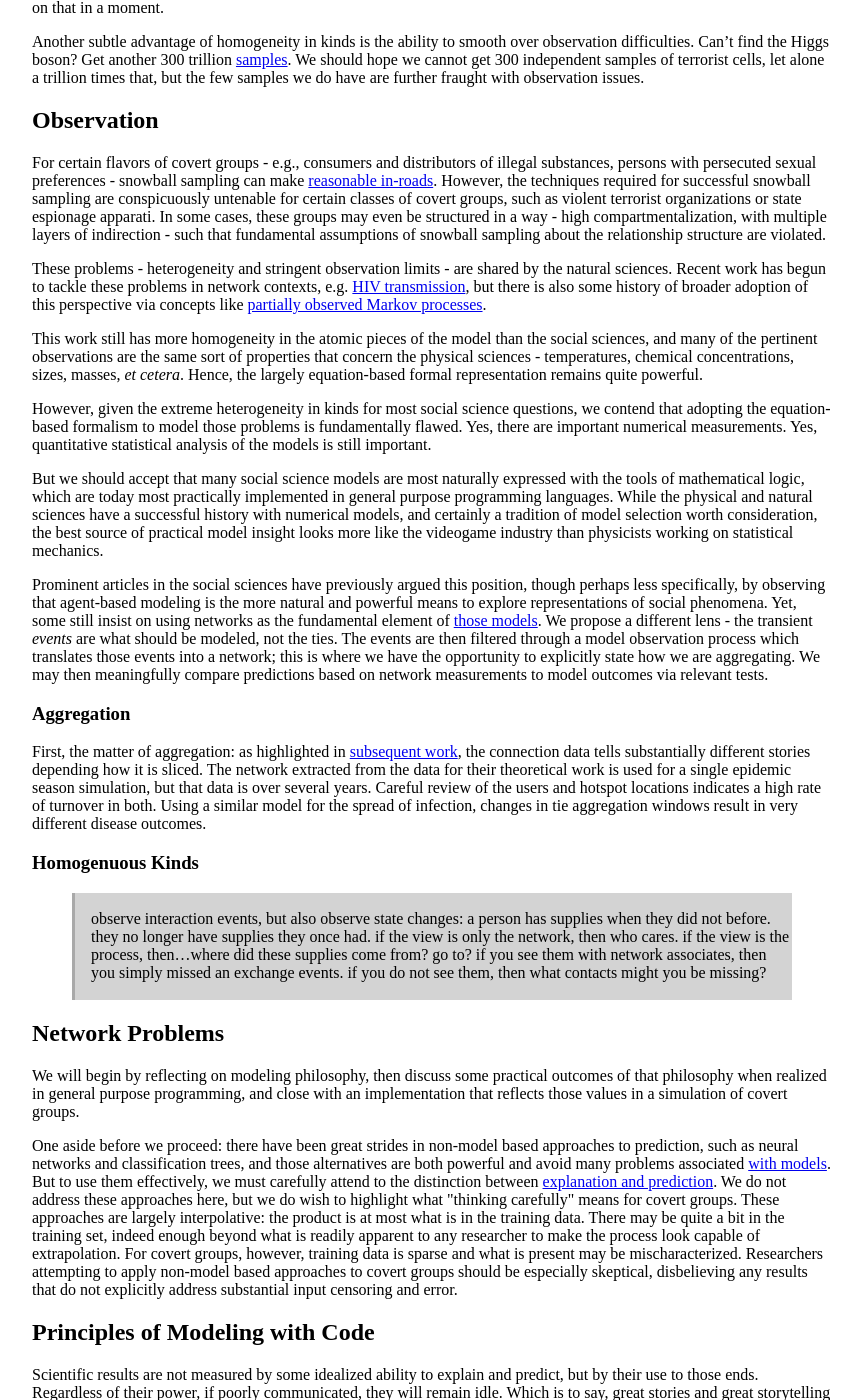
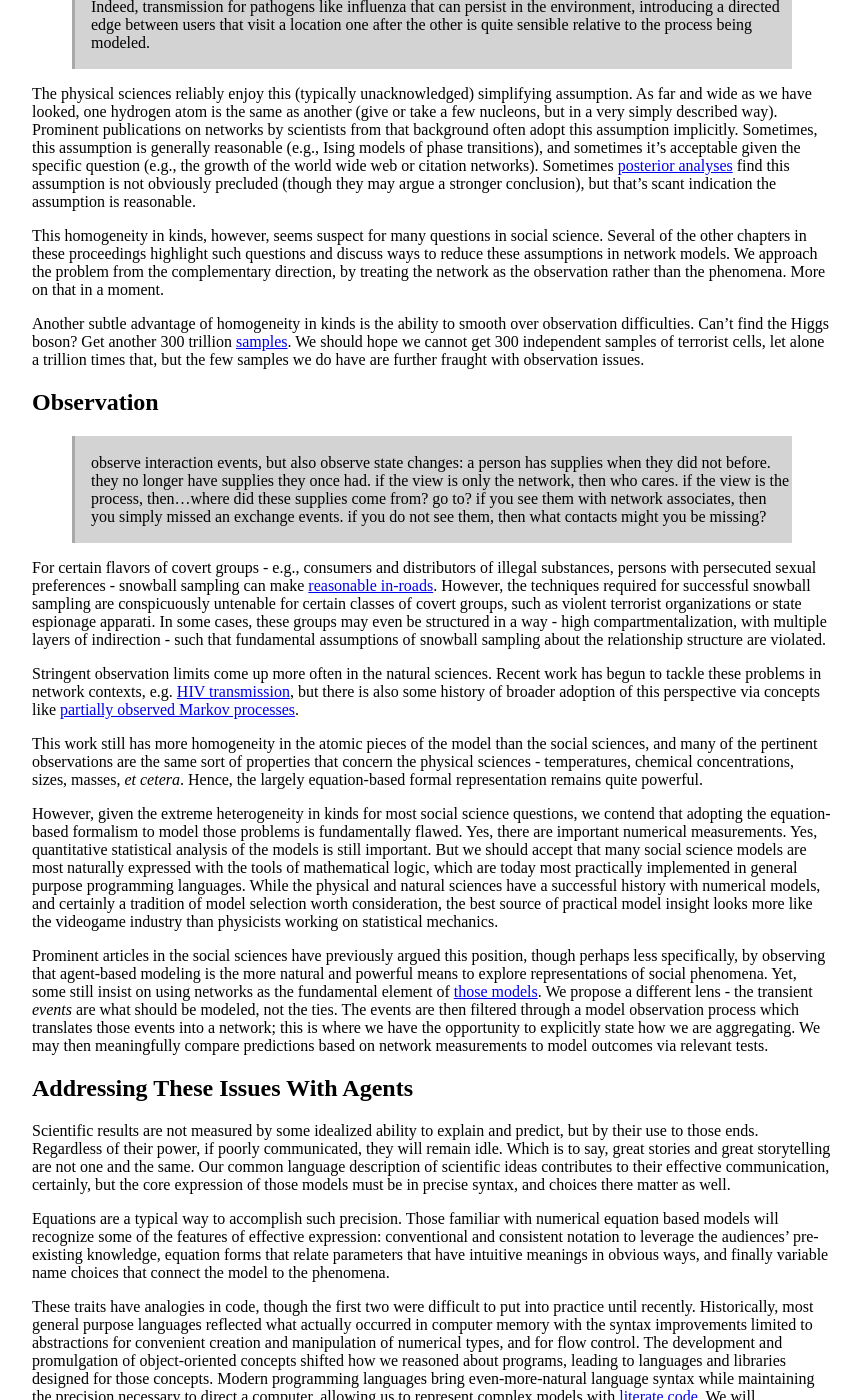
Before and after one commit to pearsonca/scala-commsim, a Jekyll site: the page built from index.md, in a window 1280 px wide and 1400 px high, scrolled down 2667 px. Shown: the whole window, without its empty margins (208-1069 px from the left). Built offline with Jekyll 4.4.1, drawn with Linux system fonts in a browser that asks for light colours; formulas are drawn with MathJax 3; some of the changed text lies outside the part shown.

Commit message:
re-arranging

```diff
--- a/index.md
+++ b/index.md
@@ -108,6 +111,24 @@
 
 Critically, these assumptions are suspect when trying to use network analyses
 to find covert groups, also know as the *dark network detection problem*.
+
+The issues with these assumptions can be mitigated by adding complexity to
+traditional equation- and network-based models.  However, we argue that a more
+practical solution looks like modeling using general purpose programming
+languages and the structures those languages enable.  Strictly speaking, these
+are still mathematical models (based on the equations of mathematical logic rather
+than numerical equations), but that position is confusingly pedantic given
+that many of the mathematical power tools are provably unavailable (general
+proofs, most notably).  This approach is not new; it is essentially advocating
+for agent-based modeling.  We offer some novel thoughts on how to proceed in a reuse-able,
+replicable fashion, and discard some past emphasis on embedding those agents in
+a network.
+
+We discuss how traditional equation-based modeling practices can be preserved
+moving into the general purpose programming setting, as well as what new sort of
+practices should be adopted.
+
+We close with a demonstration of *dark network detection* on the Montreal data.
 
 ##Homogeniety
 
@@ -191,6 +212,13 @@
 
 ##Observation
 
+> observe interaction events, but also observe state changes: a person has supplies
+when they did not before.  they no longer have supplies they once had.  if the view
+is only the network, then who cares.  if the view is the process, then...where did
+these supplies come from?  go to?  if you see them with network associates, then
+you simply missed an exchange events.  if you do not see them, then what contacts
+might you be missing?
+
 For certain flavors of covert groups - e.g., consumers and distributors of
 illegal substances, persons with persecuted sexual preferences - snowball
 sampling can make [reasonable in-roads][biernacki1981snowball].  However, the
@@ -201,8 +229,7 @@
 that fundamental assumptions of snowball sampling about the relationship
 structure are violated.
 
-These problems - heterogeneity and stringent observation limits - are shared
-by the natural sciences.  Recent work has begun to tackle these problems in
+Stringent observation limits come up more often in the natural sciences.  Recent work has begun to tackle these problems in
 network contexts, e.g. [HIV transmission][volz2013inferring], but there is also
 some history of broader adoption of this perspective via concepts like
 [partially observed Markov processes][Ionides05122006].
@@ -217,9 +244,7 @@
 questions, we contend that adopting the equation-based formalism to model those
 problems is fundamentally flawed.  Yes, there are important numerical
 measurements.  Yes, quantitative statistical analysis of the models is still
-important.
-
-But we should accept that many social science models are most naturally expressed
+important.  But we should accept that many social science models are most naturally expressed
 with the tools of mathematical logic, which are today most practically
 implemented in general purpose programming languages.  While the physical
 and natural sciences have a successful history with numerical models, and
@@ -238,49 +263,7 @@
 are aggregating.  We may then meaningfully compare predictions based on network
 measurements to model outcomes via relevant tests.
 
-###Aggregation
-
-First, the matter of aggregation: as highlighted in [subsequent work][epidemics4], the
-connection data tells substantially different stories depending how it is
-sliced.  The network extracted from the data for their theoretical work is
-used for a single epidemic season simulation, but that data is over several years.
-Careful review of the users and hotspot locations indicates a high rate of
-turnover in both.  Using a similar model for the spread of infection, changes in
-tie aggregation windows result in very different disease outcomes.
-
-###Homogenuous Kinds
-
-> observe interaction events, but also observe state changes: a person has supplies
-when they did not before.  they no longer have supplies they once had.  if the view
-is only the network, then who cares.  if the view is the process, then...where did
-these supplies come from?  go to?  if you see them with network associates, then
-you simply missed an exchange events.  if you do not see them, then what contacts
-might you be missing?
-
-##Network Problems
-
-We will begin by reflecting on modeling philosophy, then discuss some practical
-outcomes of that philosophy when realized in general purpose programming, and
-close with an implementation that reflects those values in a simulation of
-covert groups.
-
-One aside before we proceed: there have been great strides in non-model based
-approaches to prediction, such as neural networks and classification trees, and
-those alternatives are both powerful and avoid many problems associated
-[with models][breiman2001statistical].  But to use them effectively, we must
-carefully attend to the distinction between [explanation and prediction][shmueli2010explain].
-We do not address these approaches here, but we do wish to highlight what
-\"thinking carefully\" means for covert groups.  These approaches are largely
-interpolative: the product is at most what is in the training data.  There may be
-quite a bit in the training set, indeed enough beyond what is readily apparent to
-any researcher to make the process look capable of extrapolation.
-For covert groups, however, training data is sparse and what
-is present may be mischaracterized.  Researchers attempting to apply non-model
-based approaches to covert groups should be especially skeptical, disbelieving
-any results that do not explicitly address substantial input censoring and
-error.
-
-##Principles of Modeling with Code
+##Addressing These Issues With Agents
 
 Scientific results are not measured by some idealized ability to explain and
 predict, but by their use to those ends.  Regardless of their power,
```
Also changed, not shown: other parts of index.md (+48 -13 lines).
